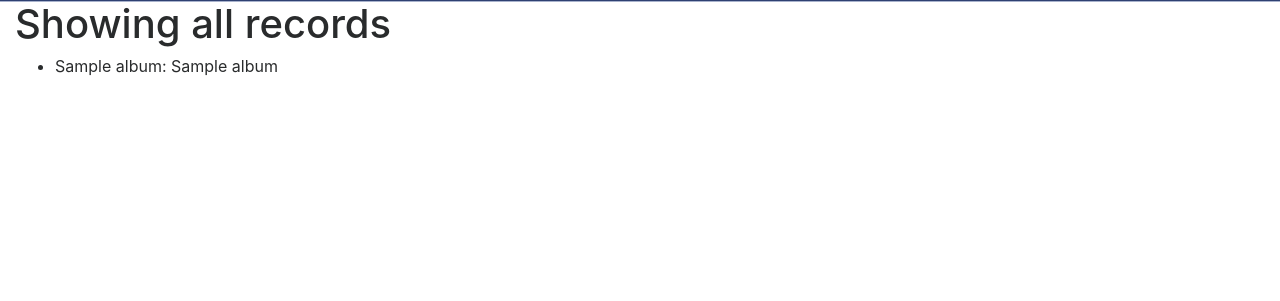
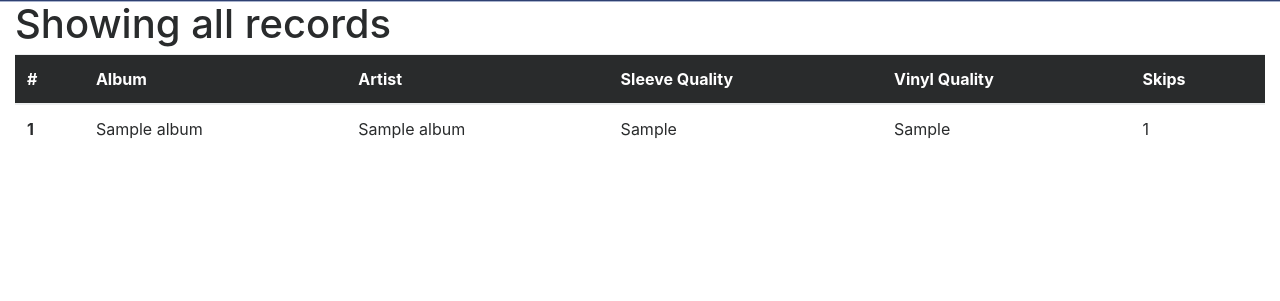
Before and after one commit to loomisdf/vinyl_collection, a Django app: page /collection/all/ in a window 1280 px wide. Shown: the part 55-356 px from the top of the page. Run offline with Django 3.2, Linux system fonts and the light colour scheme; tables that the repository leaves empty hold one stand-in row (values such as "Sample post"); some libraries are stand-ins or nearby versions.

Commit message:
organize all records page with bootstrap table

```diff
--- a/collection/templates/collection/all.html
+++ b/collection/templates/collection/all.html
@@ -4,9 +4,28 @@
 
 {% block content %}
 <h1>Showing all records</h1>
-<ul>
-    {% for album in all_albums %}
-    <li>{{ album }}</li>
-    {% endfor %}
-</ul>
+<table class="table">
+    <thead class="thead-inverse">
+        <tr>
+            <th>#</th>
+            <th>Album</th>
+            <th>Artist</th>
+            <th>Sleeve Quality</th>
+            <th>Vinyl Quality</th>
+            <th>Skips</th>
+        </tr>
+    </thead>
+    </tbody>
+        {% for album in all_albums %}
+        <tr>
+            <th scope="row">{{ forloop.counter }}</th>
+            <td>{{ album.album_name }}</td>
+            <td>{{ album.artist_name }}</td>
+            <td>{{ album.sleeve_quality }}</td>
+            <td>{{ album.vinyl_quality }}</td>
+            <td>{{ album.skips }}</td>
+        </tr>
+        {% endfor %}
+    </tbody>
+</table>
 {% endblock %}
```
